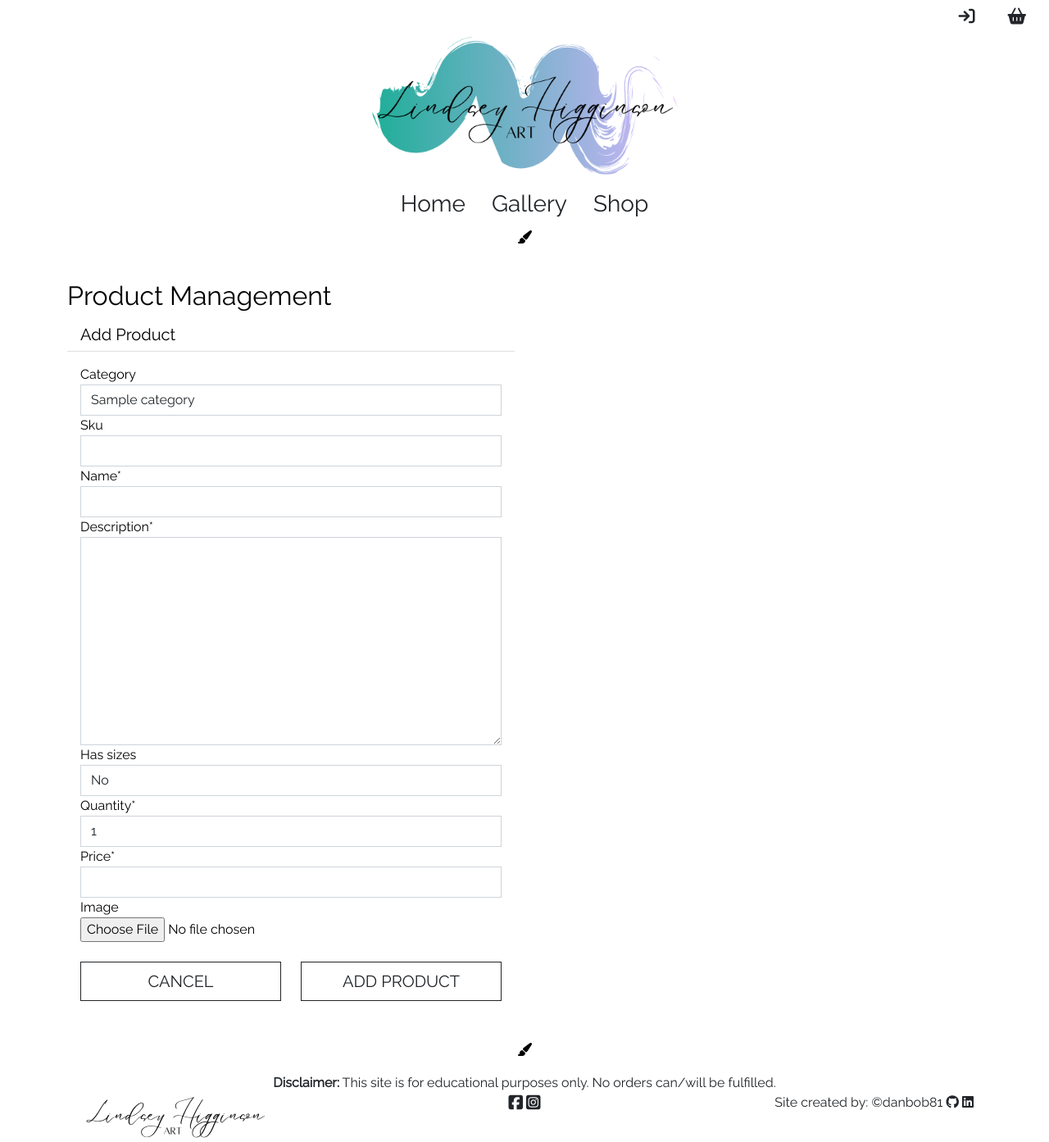
After one commit to Danbob81/art-shop, a Django app: page /products/add/ in a window 1280 px wide. The commit adds this page. Shown: the whole page at 82% size. Run offline with Django 3.2, Linux system fonts and the light colour scheme; tables that the repository leaves empty hold one stand-in row (values such as "Sample post"); some libraries are stand-ins or nearby versions; some web fonts are replaced.

Commit message:
complete add product functionality

```diff
--- /dev/null
+++ b/products/templates/products/add_product.html
@@ -0,0 +1,57 @@
+{% extends "base.html" %}
+{% load static %}
+
+{% block content %}
+    <div class="container mb-2">
+        <div class="row justify-content-center">
+            <div class="col">
+                <p class="text-center">
+                    <i class="fa-solid fa-paintbrush"></i>
+                </p>
+                <br>
+            </div>
+        </div>
+        <div class="row">
+            <div class="col">
+                <h2>Product Management</h2>
+            </div>
+        </div>
+        <div class="row">
+            <div class="col-12 col-lg-6">
+                <form action="{% url 'add_product' %}" method="POST" class="form mb-2" enctype="multipart/form-data">
+                        {% csrf_token %}
+                        <div class="card border-0">
+                            <div class="card-header bg-white">
+                                <div class="row">
+                                    <div class="col">
+                                        <h5 class="mb-0">
+                                            Add Product
+                                        </h5>
+                                    </div>
+                                </div>
+                            </div>
+                            <div class="card-body">
+                                {{ form | crispy }}
+                                <div class="row justify-content-center">
+                                    <div class="col justify-content-center">
+                                        <br>
+                                        <a class="btn btn-light btn-lg btn-outline-dark rounded-0 text-uppercase text-center" href="{% url 'add_product' %}">Cancel</a>
+                                    </div>
+                                    <div class="col justify-content-center">
+                                        <br>
+                                        <button type="submit" class="btn btn-light btn-lg btn-outline-dark rounded-0 text-uppercase text-center">
+                                            Add Product
+                                        </button>
+                                    </div>
+                                </div>
+                            </div>
+                        </div>
+                </form>
+            </div>
+        </div>
+        <br>
+        <p class="text-center">
+            <i class="fa-solid fa-paintbrush"></i>
+        </p>
+    </div>
+{% endblock %}
--- a/products/urls.py
+++ b/products/urls.py
@@ -4,5 +4,6 @@
 
 urlpatterns = [
     path('', views.all_products, name='products'),
-    path('<product_id>', views.product_details, name='product_details'),
+    path('<int:product_id>/', views.product_details, name='product_details'),
+    path('add/', views.add_product, name='add_product'),
 ]
--- a/products/views.py
+++ b/products/views.py
@@ -1,6 +1,8 @@
 """ A view to return the products template """
-from django.shortcuts import render, get_object_or_404
+from django.shortcuts import render, redirect, reverse, get_object_or_404
+from django.contrib import messages
 from .models import Product, Category
+from .forms import ProductForm
 
 
 def all_products(request):
@@ -31,3 +33,25 @@
         'product': product,
     }
     return render(request, 'products/product_details.html', context)
+
+
+def add_product(request):
+    """ For adding products to the shop """
+    if request.method == 'POST':
+        form = ProductForm(request.POST, request.FILES)
+        if form.is_valid():
+            form.save()
+            messages.success(request, 'Product added!')
+            return redirect(reverse('add_product'))
+        else:
+            messages.error(request, 'Failed to add product.\
+                                     Please check the form and try again.')
+    else:
+        form = ProductForm()
+
+    template = 'products/add_product.html'
+    context = {
+        'form': form,
+    }
+
+    return render(request, template, context)
--- a/templates/base.html
+++ b/templates/base.html
@@ -60,7 +60,7 @@
             <div class="dropdown-menu border-0" aria-labelledby="user-options">
                 {% if request.user.is_authenticated %}
                       {% if request.user.is_superuser %}
-                          <a href="" class="dropdown-item">Product Management</a>
+                          <a href="{% url 'add_product' %}" class="dropdown-item">Product Management</a>
                       {% endif %}
                       <a href="{% url 'profile' %}" class="dropdown-item">My Profile</a>
                       <a href="{% url 'account_logout' %}" class="dropdown-item">Logout</a>
```
Also changed, not shown: profiles/views.py (+5 -2 lines), media/livelongsuckit.png (added), media/livelongsuckit_iuWLQv3.png (added).
